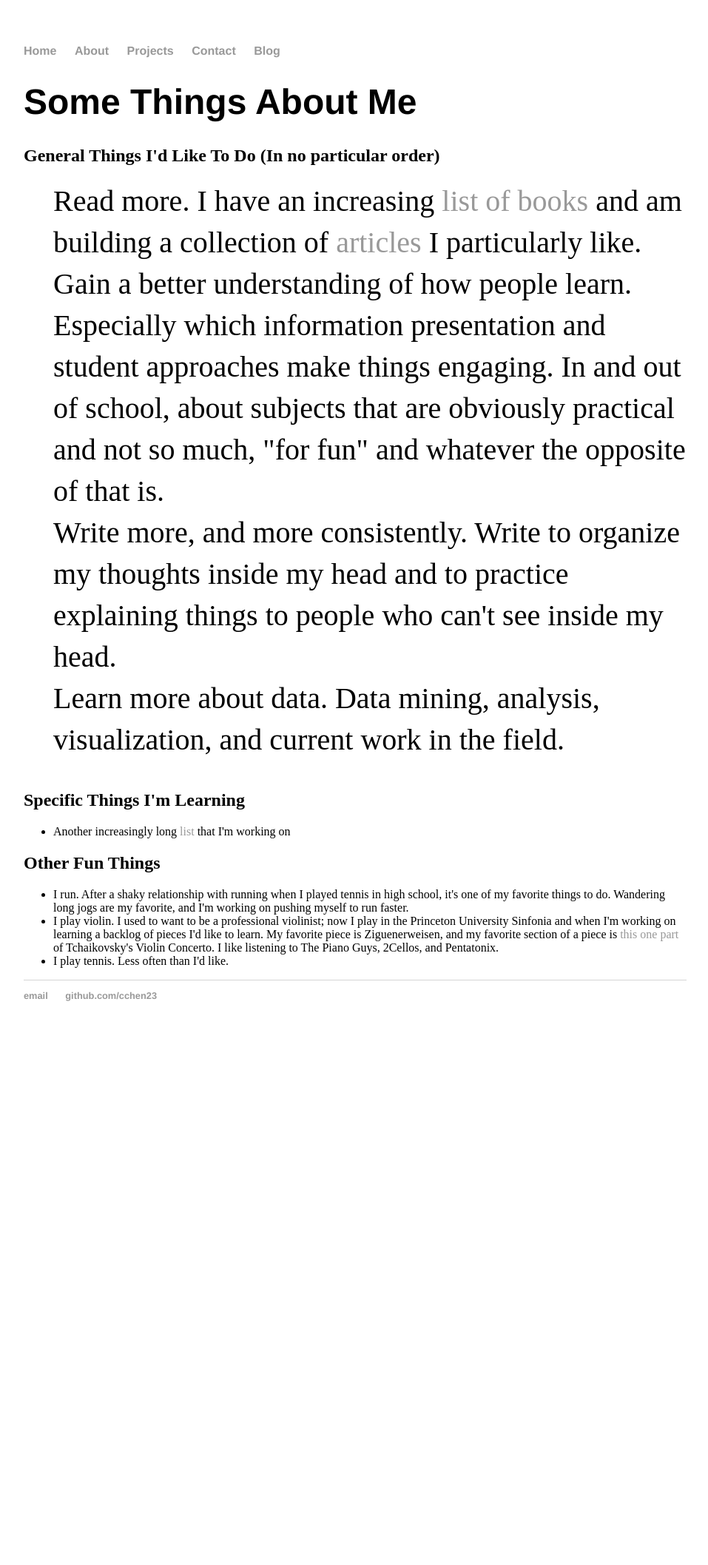
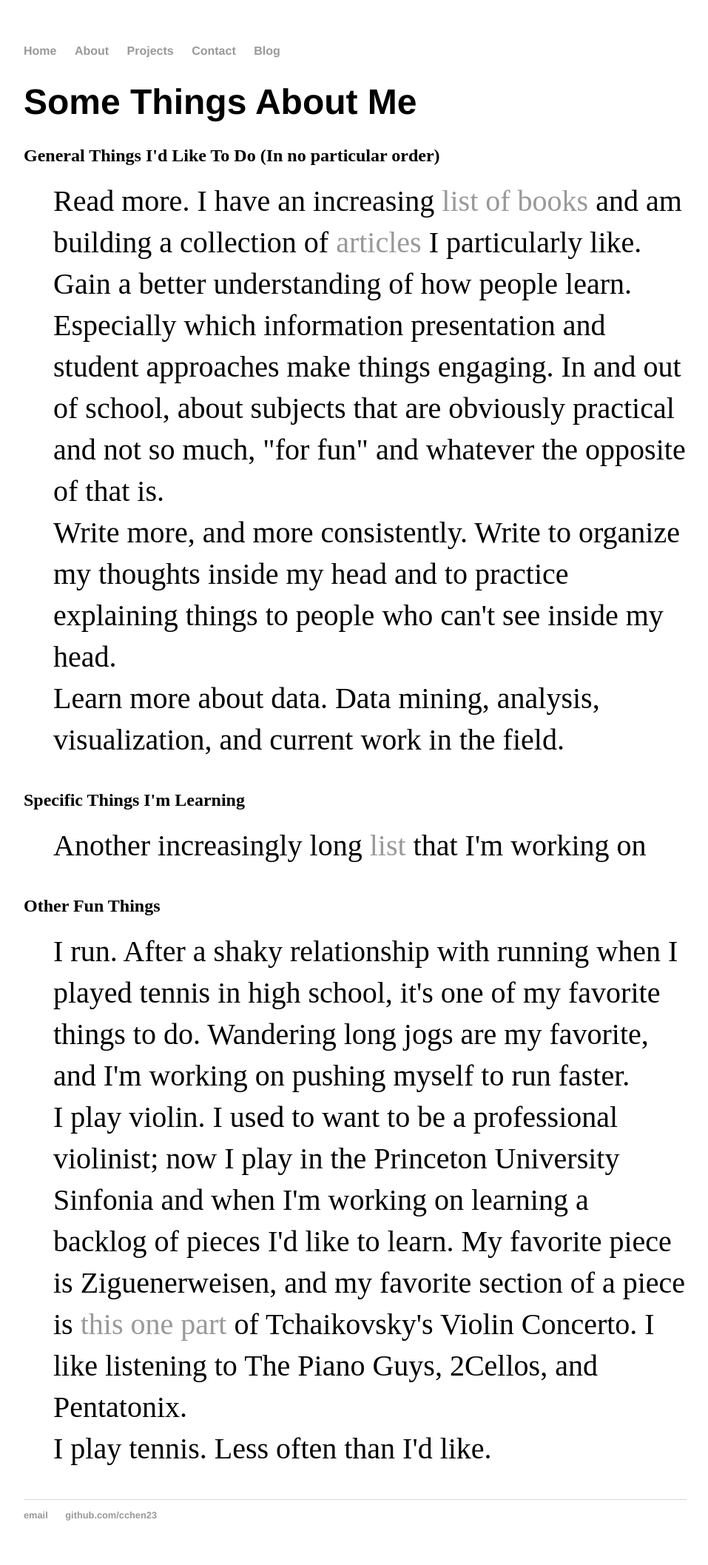
Before and after one commit to cchen23/cchen23.githhub.io, a Jekyll site: the page built from about/index.html, in a window 1280 px wide. Shown: the whole page at 74% size, without its empty margins (160-1117 px from the left). Built offline with Jekyll 4.4.1, drawn with Linux system fonts in a browser that asks for light colours; before the commit the page ends 1413 px from its top, so only the background shows below that.

Commit message:
Update main.css

```diff
--- a/css/main.css
+++ b/css/main.css
@@ -42,12 +42,12 @@ ul.posts li {
     list-style: none;
 }
 
-ul.about {
+.about ul{
     margin: 20px auto 40px;
     font-size: 2.5em;
     line-height: 1.4em;
 }
 
-ul.about li {
+.about li {
     list-style: none;
 }
```
